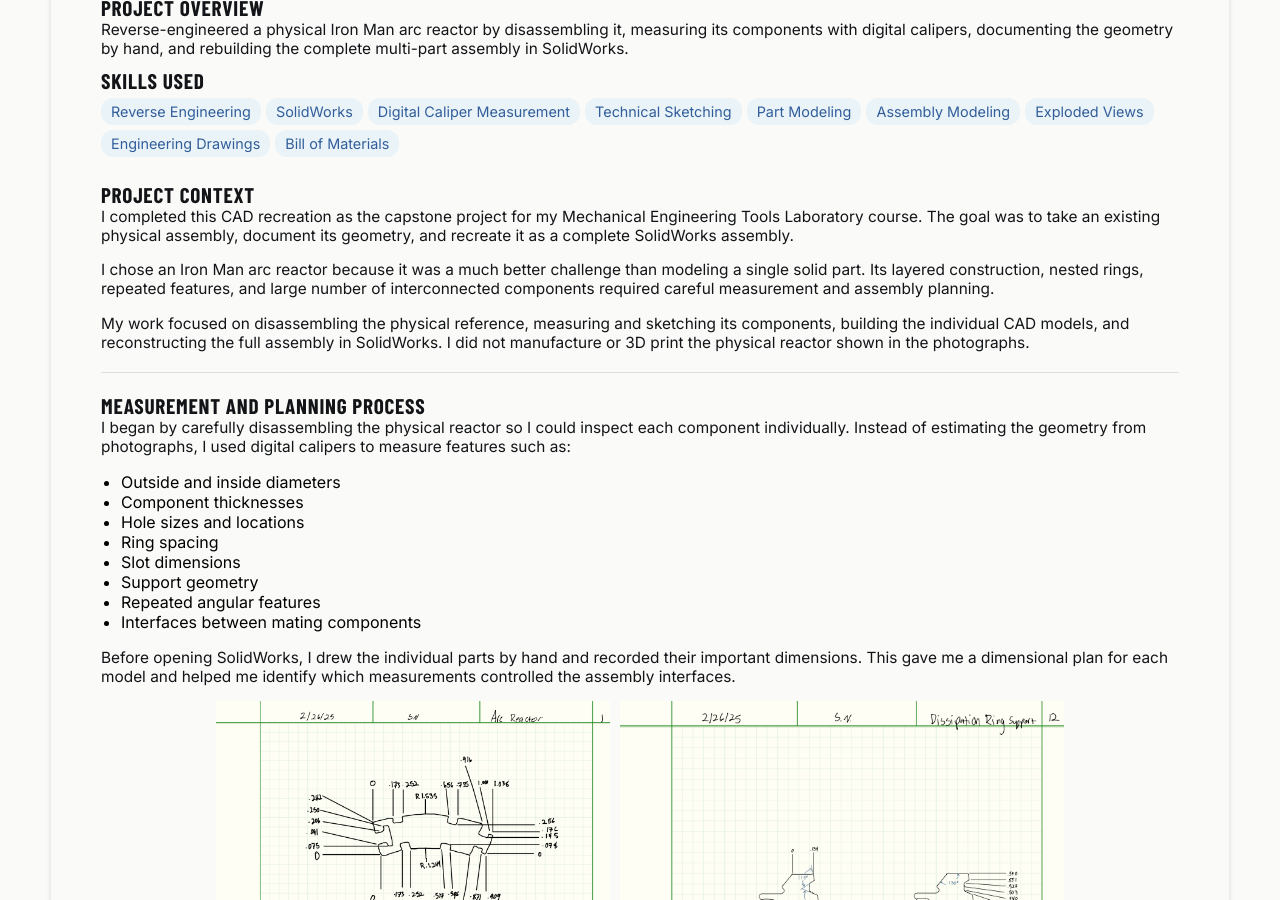
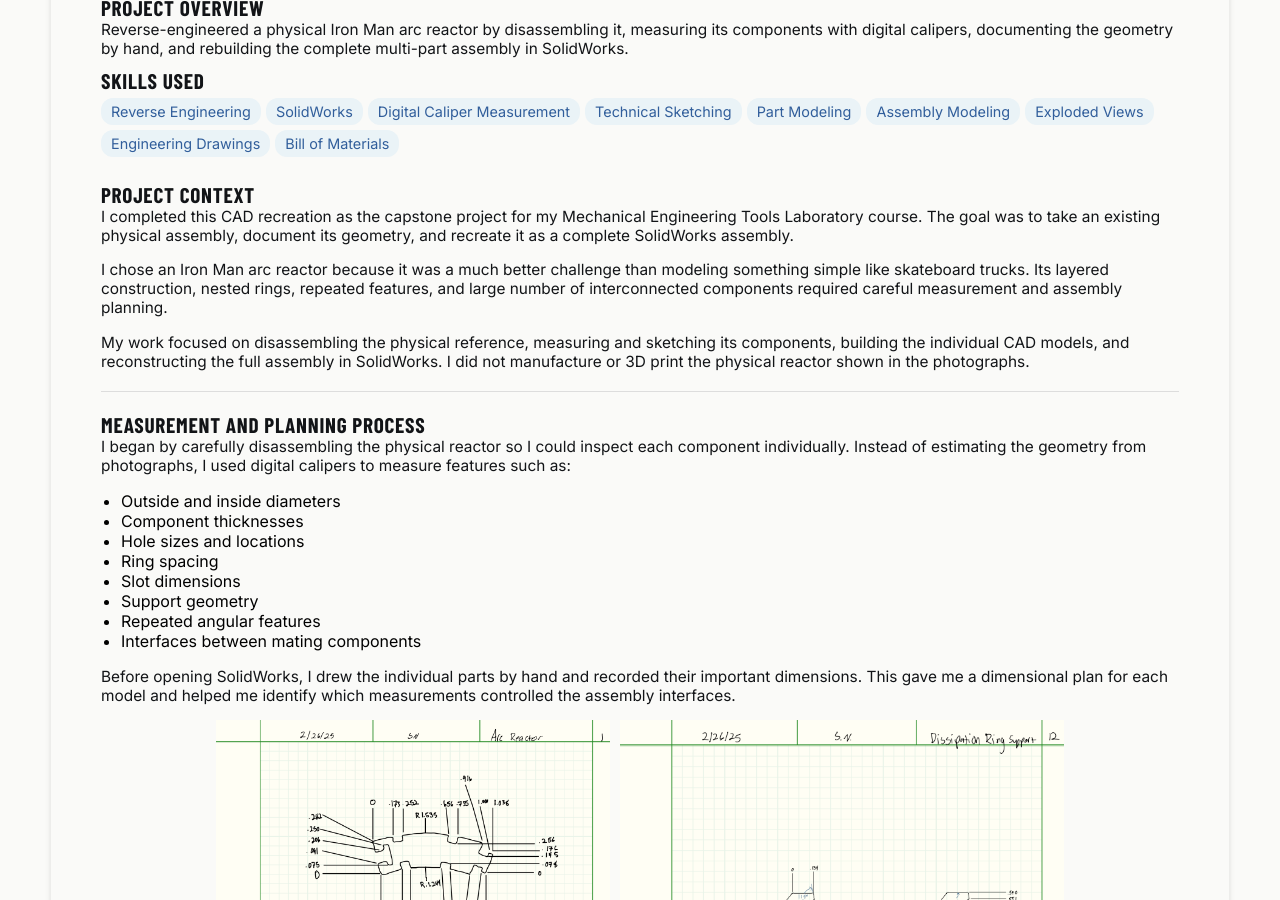
Before and after one commit to sierranels007/sierranels007.github.io, a Jekyll site: the page built from _projects/03-arc-reactor/index.md, in a window 1280 px wide and 900 px high, scrolled down 892 px. Built offline with Jekyll 4.4.1, drawn with Linux system fonts in a browser that asks for light colours.

Commit message:
wording edits

```diff
--- a/_projects/03-arc-reactor/index.md
+++ b/_projects/03-arc-reactor/index.md
@@ -19,7 +19,7 @@ main-image: /arc reactor.png
 
 I completed this CAD recreation as the capstone project for my Mechanical Engineering Tools Laboratory course. The goal was to take an existing physical assembly, document its geometry, and recreate it as a complete SolidWorks assembly.
 
-I chose an Iron Man arc reactor because it was a much better challenge than modeling a single solid part. Its layered construction, nested rings, repeated features, and large number of interconnected components required careful measurement and assembly planning.
+I chose an Iron Man arc reactor because it was a much better challenge than modeling something simple like skateboard trucks. Its layered construction, nested rings, repeated features, and large number of interconnected components required careful measurement and assembly planning.
 
 My work focused on disassembling the physical reference, measuring and sketching its components, building the individual CAD models, and reconstructing the full assembly in SolidWorks. I did not manufacture or 3D print the physical reactor shown in the photographs.
 
```
